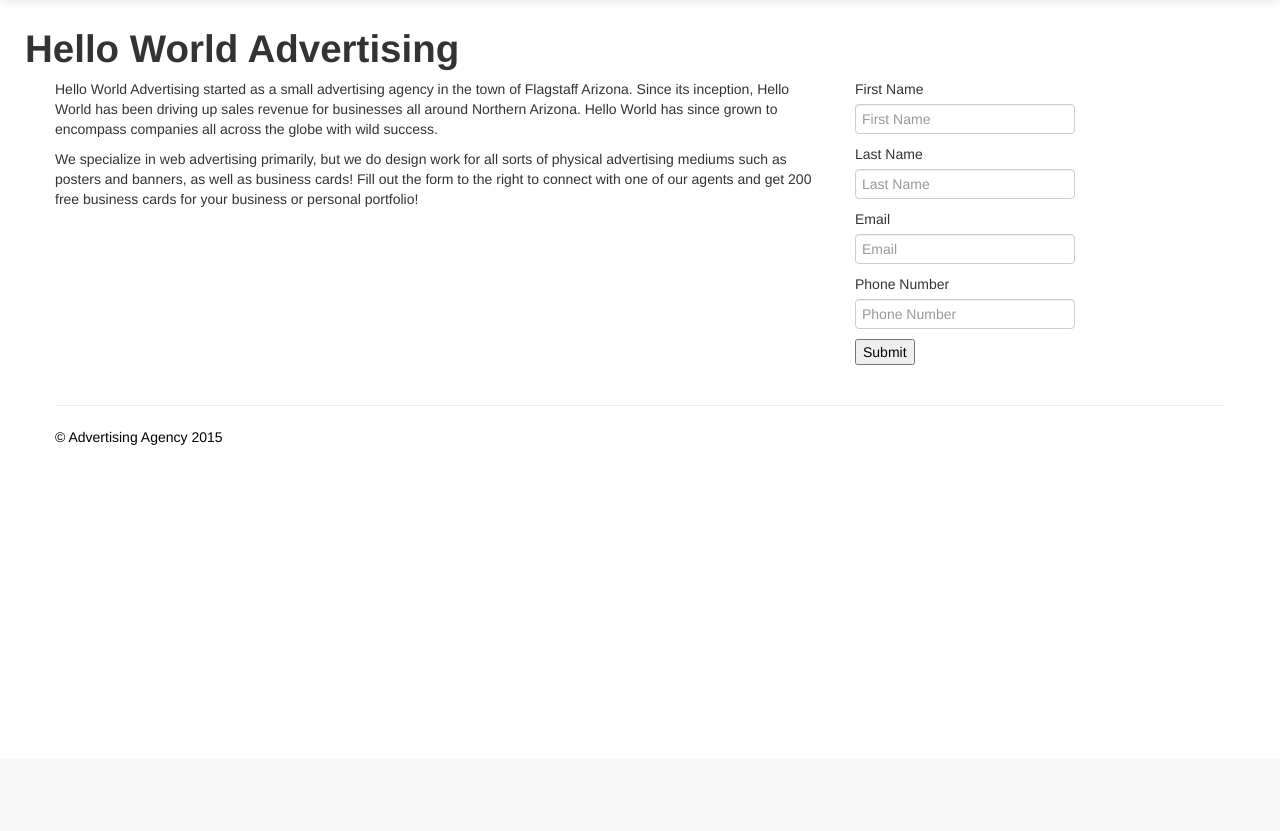
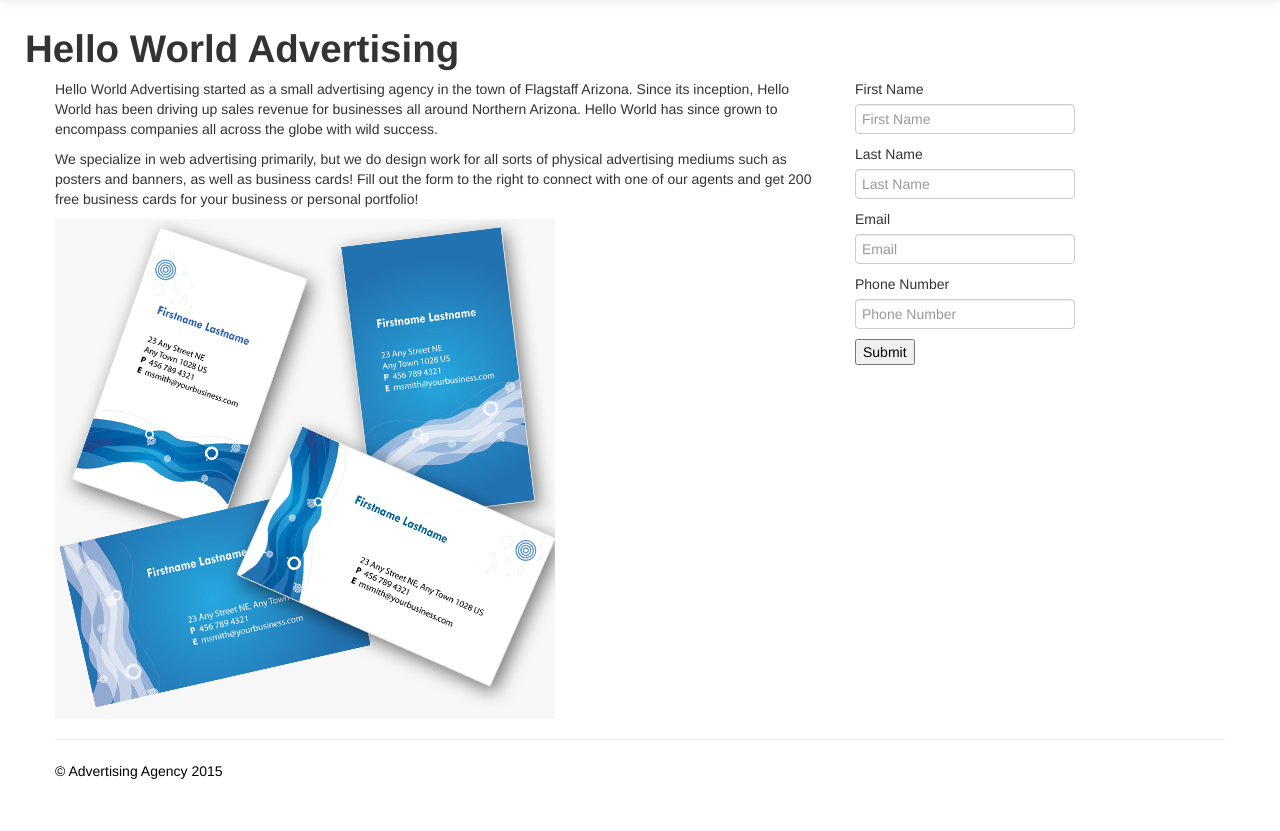
Before and after one commit to c1phr/cs399_agency, a Django app: page /about/ in a window 1280 px wide. Shown: the part 41-872 px from the top of the page. Before the commit the page ends 486 px from the top, so only its background shows below. Run offline with Django 3.2, Linux system fonts and the light colour scheme; some libraries are stand-ins or nearby versions.

Commit message:
Added image to about page

```diff
--- a/agencyProject/agencyProject/templates/about.html
+++ b/agencyProject/agencyProject/templates/about.html
@@ -17,6 +17,10 @@
             such as posters and banners, as well as business cards! Fill out the form to the right to connect with one of
             our agents and get 200 free business cards for your business or personal portfolio!
         </p>
+        <!-- http://www.smashingmagazine.com/2010/08/09/business-card-design-starter-kit-showcase-tutorials-templates/ -->
+
+    <img src="/static/images/business-cards.jpg" alt="businesscards" height="500" width="500">
+
     </div>
     <div class="span4">
         <form action="/about/" method="post">
```
Also changed, not shown: agencyProject/static/images/business-cards.jpg (added).
